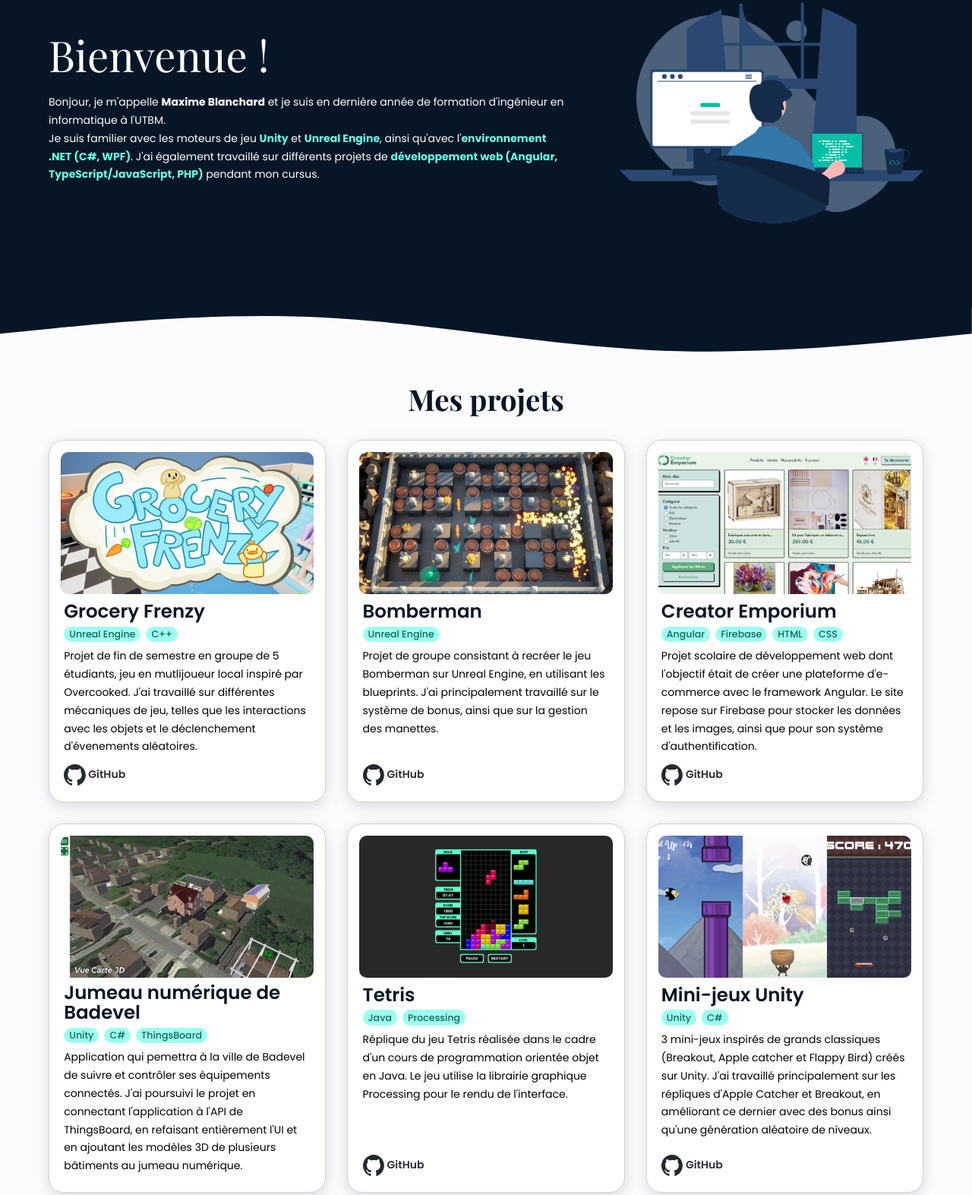
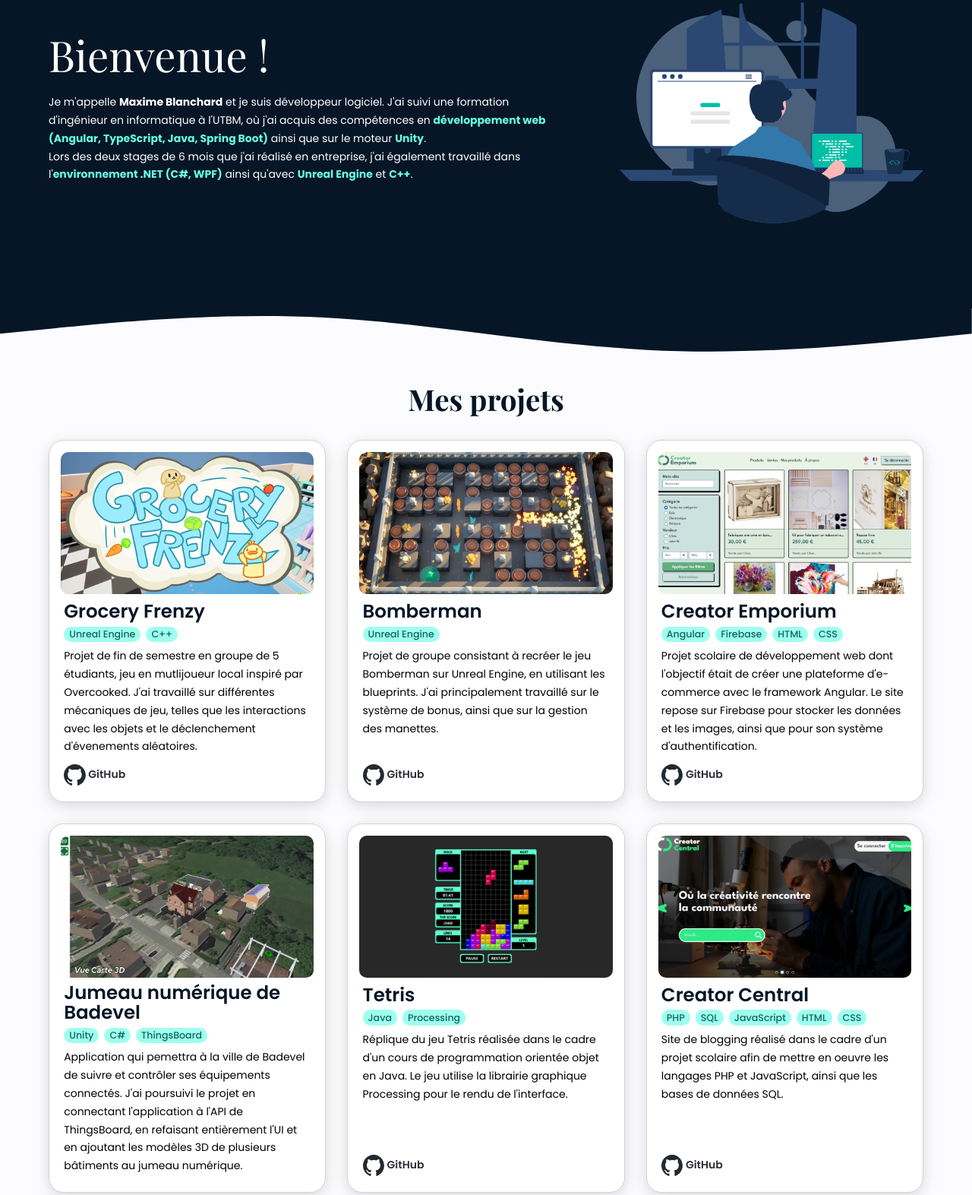
Before and after one commit to maxime-bl/maxime-bl.github.io, a plain HTML site: page index.html in a window 1280 px wide. Shown: the part 109-1682 px from the top of the page at 76% size. Drawn offline with nearby package versions, Linux system fonts and the light colour scheme; a web font is replaced by a local one.

Commit message:
Updated presentation and swapped projects

```diff
--- a/index.html
+++ b/index.html
@@ -15,16 +15,16 @@
 <body>
     <div class="hero">
         <div class="hero-inner">
-
             <div class="presentation">
                 <h1>Bienvenue !</h1>
-                <p>Bonjour, je m'appelle <b>Maxime Blanchard</b> et je suis en dernière année de formation d'ingénieur
-                    en informatique à l'UTBM.
+                <p>Je m'appelle <b>Maxime Blanchard</b> et je suis développeur logiciel. J'ai suivi une formation d'ingénieur
+                    en informatique à l'UTBM, où j'ai acquis des compétences en <strong>développement web (Angular,
+                        TypeScript, Java, Spring Boot)</strong> ainsi que sur le moteur <strong>Unity</strong>.
                     <br>
-                    Je suis familier avec les moteurs de jeu <strong>Unity</strong> et <strong>Unreal Engine</strong>,
-                    ainsi qu'avec l'<strong>environnement .NET (C#, WPF)</strong>.
-                    J'ai également travaillé sur différents projets de <strong>développement web (Angular,
-                        TypeScript/JavaScript, PHP)</strong> pendant mon cursus.
+                    Lors des deux stages de 6 mois que j'ai réalisé en entreprise, j'ai également travaillé dans
+                    l'<strong>environnement .NET (C#, WPF)</strong> ainsi qu'avec <strong>Unreal Engine</strong> et
+                    <strong>C++</strong>.
+                </p>
             </div>
             <img class="hero-img" src="./assets/illustration.svg">
         </div>
@@ -37,7 +37,7 @@
             </path>
         </svg>
 
-        <h2>Mes projets</h3>
+        <h2>Mes projets</h2>
 
         <div class="projects-grid">
 
@@ -54,8 +54,10 @@
                         <div class="tag">C++</div>
                     </div>
                     <p class="project-description">
-                            Projet de fin de semestre en groupe de 5 étudiants, jeu en mutlijoueur local inspiré par Overcooked. J'ai travaillé
-                            sur différentes mécaniques de jeu, telles que les interactions avec les objets et le déclenchement
+                        Projet de fin de semestre en groupe de 5 étudiants, jeu en mutlijoueur local inspiré par
+                        Overcooked. J'ai travaillé
+                        sur différentes mécaniques de jeu, telles que les interactions avec les objets et le
+                        déclenchement
                         d'évenements aléatoires.
                     </p>
                     <div class="links-container">
@@ -185,25 +187,26 @@
             </div>
 
             <div class="project-card">
-                    <a href="https://github.com/maxime-bl/LP2B_UnityMinigames">
-                        <img class="project-img" src="./assets/minijeu.png">
+                <a href="https://github.com/maxime-bl/WE4A_CreatorCentral">
+                    <img class="project-img" src="./assets/creatorcentral1.png">
                 </a>
                 <div class="card-content">
-                        <a href="https://github.com/maxime-bl/LP2B_UnityMinigames">
-                            <h3>Mini-jeux Unity</h3>
+                    <a href="https://github.com/maxime-bl/WE4A_CreatorCentral">
+                        <h3>Creator Central</h3>
                     </a>
                     <div class="tags-container">
-                            <div class="tag">Unity</div>
-                            <div class="tag">C#</div>
+                        <div class="tag">PHP</div>
+                        <div class="tag">SQL</div>
+                        <div class="tag">JavaScript</div>
+                        <div class="tag">HTML</div>
+                        <div class="tag">CSS</div>
                     </div>
                     <p class="project-description">
-                            3 mini-jeux inspirés de grands classiques (Breakout, Apple catcher et Flappy Bird) créés sur
-                            Unity.
-                            J'ai travaillé principalement sur les répliques d'Apple Catcher et Breakout, en améliorant
-                            ce dernier avec des bonus ainsi qu'une génération aléatoire de niveaux.
+                        Site de blogging réalisé dans le cadre d'un projet scolaire afin de mettre en oeuvre les
+                        langages PHP et JavaScript, ainsi que les bases de données SQL.
                     </p>
                     <div class="links-container">
-                            <a class="project-link-btn" href="https://github.com/maxime-bl/LP2B_UnityMinigames">
+                        <a class="project-link-btn" href="https://github.com/HeosFx/Tetris_Project">
                             <span>
                                 <img src="./assets/github-mark.svg">
                                 <p>GitHub</p>
@@ -212,7 +215,6 @@
                     </div>
                 </div>
             </div>
-
 
         </div>
 
```
Lines whose indentation alone changed are shown as unchanged.
